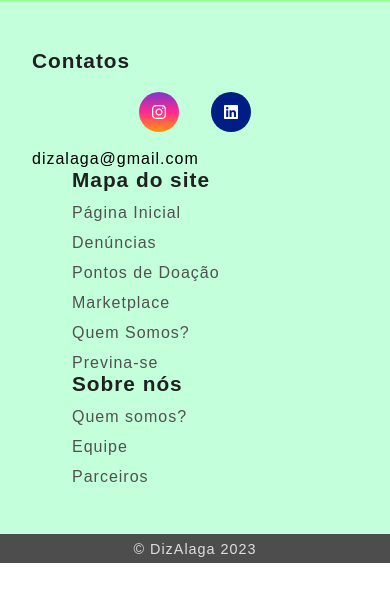
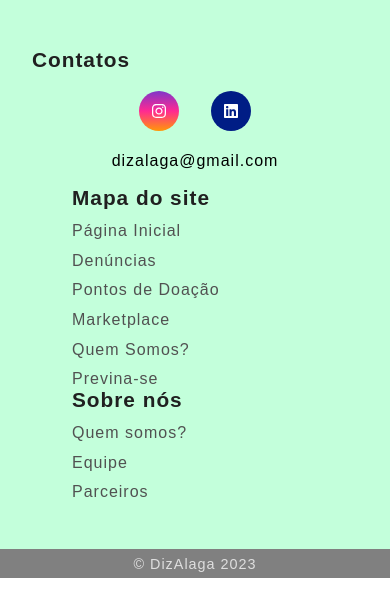
Before and after one commit to dizalaga/Site-DizAlaga, a React (Create React App) app: page /footer in a window 390 px wide. Shown: the top 616 px of the page. Built offline with nearby package versions, Linux system fonts and the light colour scheme; the HTML template or start-up script is replaced by a standard one.

Commit message:
Update Footer.css

```diff
--- a/src/components/Footer/Footer.css
+++ b/src/components/Footer/Footer.css
@@ -1,32 +1,26 @@
-@import url('https://fonts.googleapis.com/css2?family=Inter:wght@100;200;300;400;500;600&display=swap');
+@import url("https://fonts.googleapis.com/css2?family=Inter:wght@100;200;300;400;500;600&display=swap");
 
 :root {
   --color-neutral-0: #0e0c0c;
   --color-neutral-10: #171717;
   --color-neutral-30: #a8a29e;
   --color-neutral-40: #f5f5f5;
-
 }
 
-.container-footer{
-    font-family: 'Inter', sans-serif;
+.container-footer {
+  font-family: "Inter", sans-serif;
   margin: 0;
   padding: 0;
   box-sizing: border-box;
   letter-spacing: 1px;
-    border-top: 1px solid rgb(144, 255, 144);
-}
-
-main {
-    height: 80vh;
 }
 
 footer {
   width: 100%;
   color: black;
-    background-color: #C3FFDB;
+  background-color: #c3ffdb;
   display: grid;
-    grid-template-columns: repeat(4, 1fr);
+  grid-template-columns: repeat(5, 1fr);
   padding: 1rem 3.5rem;
 }
 
@@ -35,31 +29,21 @@ footer {
   display: flex;
   justify-content: left;
   text-align: left;
-
 }
-
-/* #footer_content {
-    background-color: rgb(1, 184, 126);
-    display: grid;
-    grid-template-columns: repeat(4, 1fr);
-    padding: 3rem 3.5rem;
-} */
-
-h3 {
+.container-footer h3 {
   font-size: 1.3rem;
   display: flex;
-
 }
 
 #footer_social_media {
   display: flex;
   gap: 2rem;
   margin-top: 1.2rem;
-    justify-content: left;
+  justify-content: center;
 }
 
-.emailDizAlaga{
-  text-align: left;
+.emailDizAlaga {
+  text-align: center;
 }
 
 #footer_social_media .footer-link {
@@ -71,7 +55,6 @@ h3 {
   color: var(--color-neutral-40);
   border-radius: 50%;
   transition: all 0.4s;
-
 }
 
 #footer_social_media .footer-link:hover {
@@ -93,11 +76,13 @@ h3 {
 .footer-list {
   display: flex;
   flex-direction: column;
-    gap: 0.75rem;
+  gap: 0.73rem;
   list-style: none;
 }
 
-.titleContatos, .titleMapaSite, .titleSobreNos{
+.titleContatos,
+.titleMapaSite,
+.titleSobreNos {
   color: #202020;
 }
 
@@ -110,21 +95,37 @@ h3 {
   color: #141414;
 }
 
-#footer_copyright{
-  display: flex;
-    justify-content: center;
-    background-color: rgb(77, 77, 77);
+#footer_copyright {
+  text-align: center;
+  background-color: #808080;
   font-size: 0.9rem;
   padding: 0.4rem;
   font-weight: 100;
   color: #dedede;
 }
 
+.container-footer ul {
+  display: flex;
+  align-items: start;
+  flex-direction: column;
+}
 
 @media screen and (max-width: 768px) {
   #footer_content {
     grid-template-columns: repeat(2, 1fr);
     gap: 2rem;
+  }
+
+  .emailDizAlaga {
+    text-align: center;
+    margin-bottom: 1rem;
+    margin-top: 0.2rem;
+  }
+
+  .footer-link {
+    display: flex;
+    justify-content: center;
+    width: 100%;
   }
 }
 
```
Lines whose indentation alone changed are shown as unchanged.
